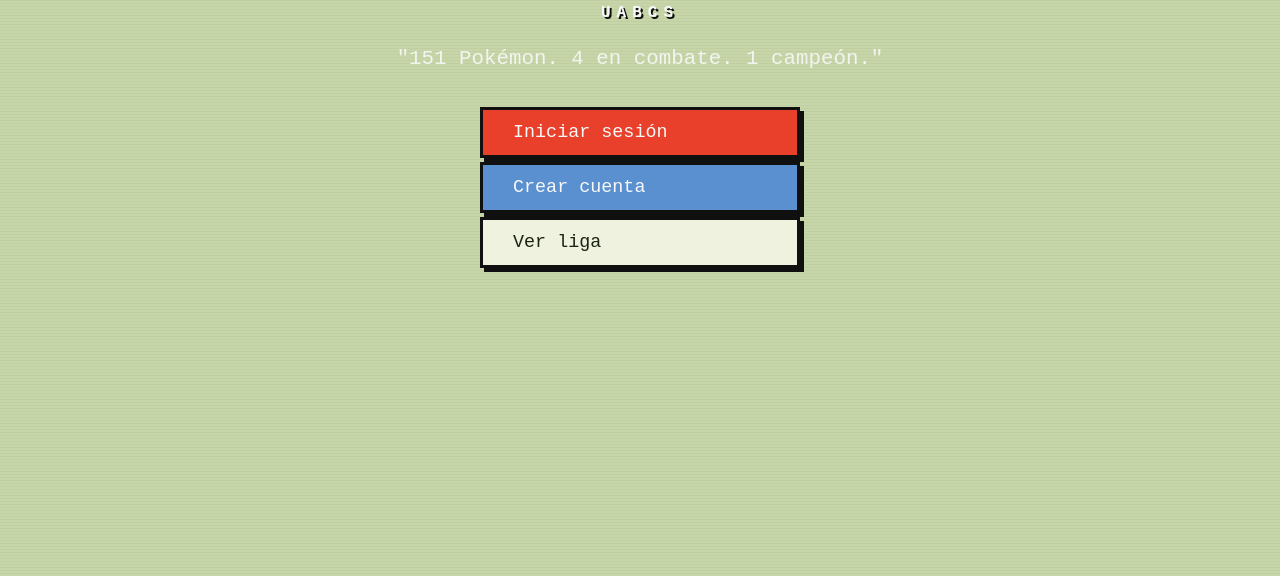
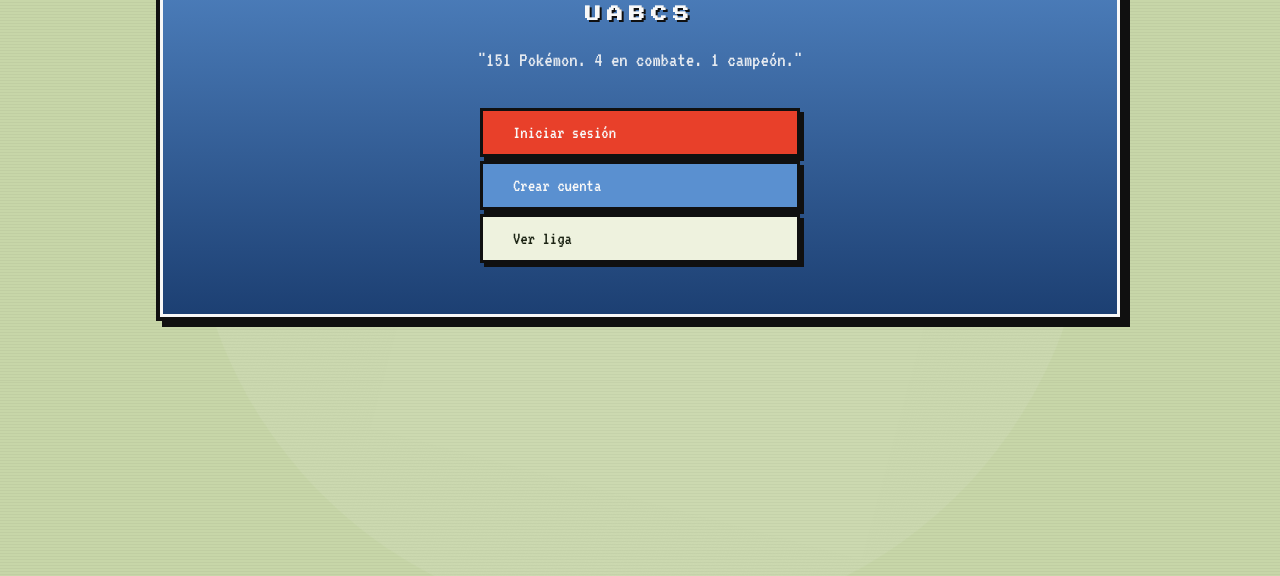
Before and after one commit to INGIDSCarlosDanC21/Academia-Pok-mon, a plain HTML site: page index.html in a window 1280 px wide. Shown: the part 224-800 px from the top of the page. Drawn offline with nearby package versions, Linux system fonts and the light colour scheme; no server answers.

Commit message:
Add Google Fonts and update hero section

```diff
--- a/index.html
+++ b/index.html
@@ -4,9 +4,13 @@
 <meta charset="UTF-8" />
 <meta name="viewport" content="width=device-width, initial-scale=1.0" />
 <title>Copa 151 UABCS</title>
+<link rel="preconnect" href="https://fonts.googleapis.com" />
+<link rel="preconnect" href="https://fonts.gstatic.com" crossorigin />
+<link href="https://fonts.googleapis.com/css2?family=Press+Start+2P&family=VT323&display=swap" rel="stylesheet" />
 <link rel="stylesheet" href="style.css" />
 </head>
 <body>
+<div class="pokeball-bg" aria-hidden="true"></div>
 
 <header class="topbar">
   <div class="topbar-inner">
@@ -25,7 +29,7 @@
 
   <!-- ================= 1. INICIO ================= -->
   <section id="view-home" class="view">
-    <div class="hero">
+    <div class="hero dialog-box">
       <h1 class="hero-title">COPA 151</h1>
       <h2 class="hero-sub">UABCS</h2>
       <p class="hero-phrase">"151 Pokémon. 4 en combate. 1 campeón."</p>
```
